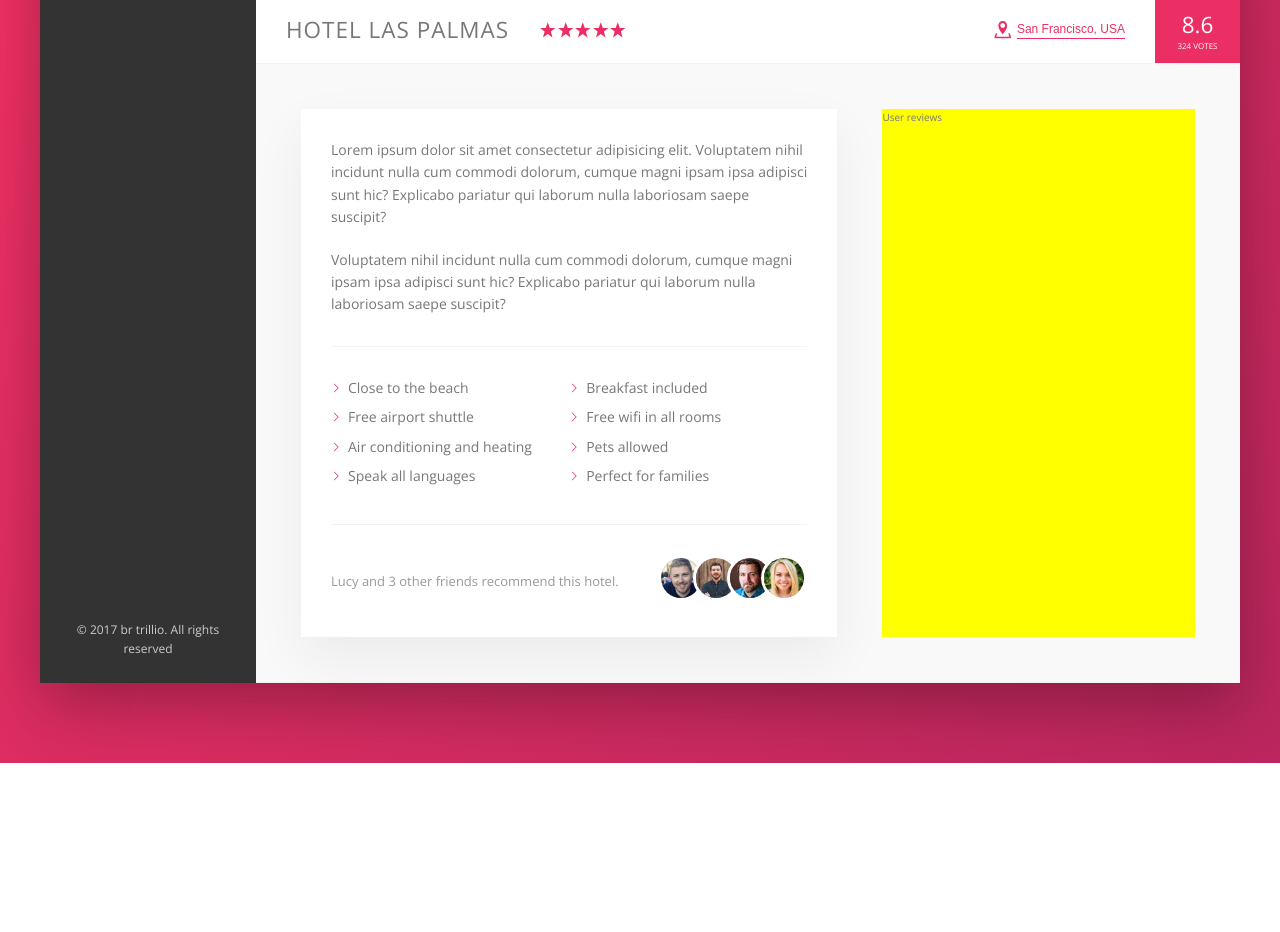
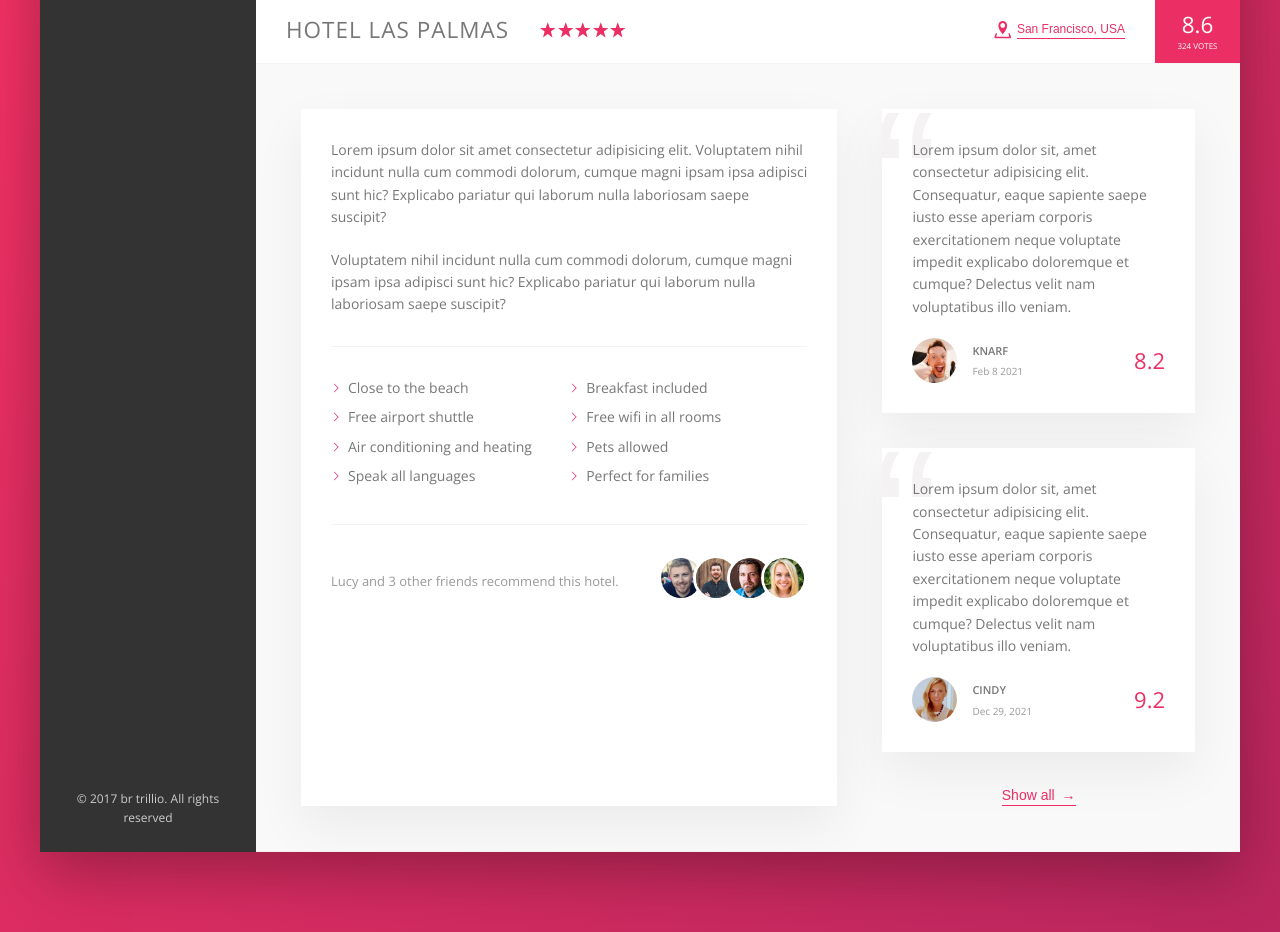
Before and after one commit to Frank-Bae/css, a website: page Trillo/starter/index.html in a window 1280 px wide. Shown: the part 538-1470 px from the top of the page. Before the commit the page ends 1301 px from the top, so only its background shows below. Drawn offline with nearby package versions, Linux system fonts and the light colour scheme.

Commit message:
finished the review section

```diff
--- a/Trillo/starter/index.html
+++ b/Trillo/starter/index.html
@@ -167,7 +167,36 @@
                 </div>
               </div>
               <div class="user-reviews">
-                User reviews
+                <figure class="review">
+                  <blockquote id="text" class="reivew__text">
+                    Lorem ipsum dolor sit, amet consectetur adipisicing elit. Consequatur, eaque sapiente saepe iusto esse aperiam corporis exercitationem
+                     neque voluptate impedit explicabo doloremque et cumque? Delectus velit nam voluptatibus illo veniam.
+                  </blockquote>
+                  <figcaption class="review__user">
+                    <img src="img/user-1.jpg" alt="User 1" class="review__photo">
+                    <div class="review__user-box">
+                      <p class="review__user-name">KNarf</p>
+                      <p class="review__user-date">Feb 8 2021</p>
+                    </div>
+                    <div class="review__rating">8.2</div>
+                  </figcaption>
+                </figure>
+                <figure class="review">
+                  <blockquote id="text" class="reivew__text">
+                    Lorem ipsum dolor sit, amet consectetur adipisicing elit. Consequatur, eaque sapiente saepe iusto esse aperiam
+                    corporis exercitationem
+                    neque voluptate impedit explicabo doloremque et cumque? Delectus velit nam voluptatibus illo veniam.
+                  </blockquote>
+                  <figcaption class="review__user">
+                    <img src="img/user-2.jpg" alt="User 1" class="review__photo">
+                    <div class="review__user-box">
+                      <p class="review__user-name">Cindy</p>
+                      <p class="review__user-date">Dec 29, 2021</p>
+                    </div>
+                    <div class="review__rating">9.2</div>
+                  </figcaption>
+                </figure>
+                <button class="btn-inline">Show all <span>&rarr;</span></button>
               </div>
             </div>
 
--- a/Trillo/starter/sass/_component.scss
+++ b/Trillo/starter/sass/_component.scss
@@ -289,10 +289,19 @@
   cursor: pointer;
   transition: .2s;
 
+  & span {
+    margin-left: 3px;
+    transition: margin-left .2s;
+  }
 
   &:hover {
     color: var(--color-grey-dark-1);
+
+    span {
+      margin-left: 8px;
+    }
   }
+
 
   &:focus {
     outline: none;
@@ -400,3 +409,65 @@
     }
   }
 }
+
+///////////////////////
+// REVIEWS
+.review {
+  background-color: white;
+  box-shadow: var(--shadow-light);
+  padding: 3rem;
+  margin-bottom: 3.5rem;
+  position: relative;
+  overflow: hidden;
+  #text {
+    margin-bottom: 2rem;
+    z-index: 12;
+    position: relative;
+  }
+
+  &__user {
+    display: flex;
+    align-items: center;
+  }
+
+  &__photo {
+    height: 4.5rem;
+    width: 4.5rem;
+    border-radius: 50%;
+    margin-right: 1.5rem;
+  }
+
+  &__user-box {
+    margin-right: auto;
+  }
+
+  &__user-name {
+    font-size: 1.1rem;
+    font-weight: 600;
+    text-transform: uppercase;
+    margin-bottom: .4rem;
+  }
+
+  &__user-date {
+    font-size: 1rem;
+    color: var(--color-grey-dark-3);
+  }
+
+  &__rating {
+    color: var(--color-primary);
+    font-size: 2.2rem;
+    font-weight: 300;
+  }
+
+  &::before {
+    content: "\201C";
+    position: absolute;
+    top: -2.75rem;
+    left: -1rem;
+    line-height: 1;
+    font-size: 20rem;
+    color: var(--color-grey-light-2);
+    font-family: sans-serif;
+    z-index: 1;
+  }
+}
--- a/Trillo/starter/sass/_layout.scss
+++ b/Trillo/starter/sass/_layout.scss
@@ -42,6 +42,7 @@
 }
 
 .detail {
+  font-size: 1.4rem;
   display: flex;
   padding: 4.5rem;
   background-color: var(--color-grey-light-1);
@@ -49,7 +50,7 @@
 }
 
 .description {
-  font-size: 1.4rem;
+
   flex: 0 0 60%; // flex grow 0, flex shirnk 0, flex basis 60%
   background-color: #fff;
   padding: 3rem;
@@ -58,6 +59,9 @@
 }
 
 .user-reviews {
-  background-color: yellow;
+  // background-color: yellow;
   flex: 1; //occupy the remaining space
+  display: flex;
+  flex-direction: column;
+  align-items: center;
 }
```
Also changed, not shown: Trillo/starter/sass/main.css, 1 other file.
